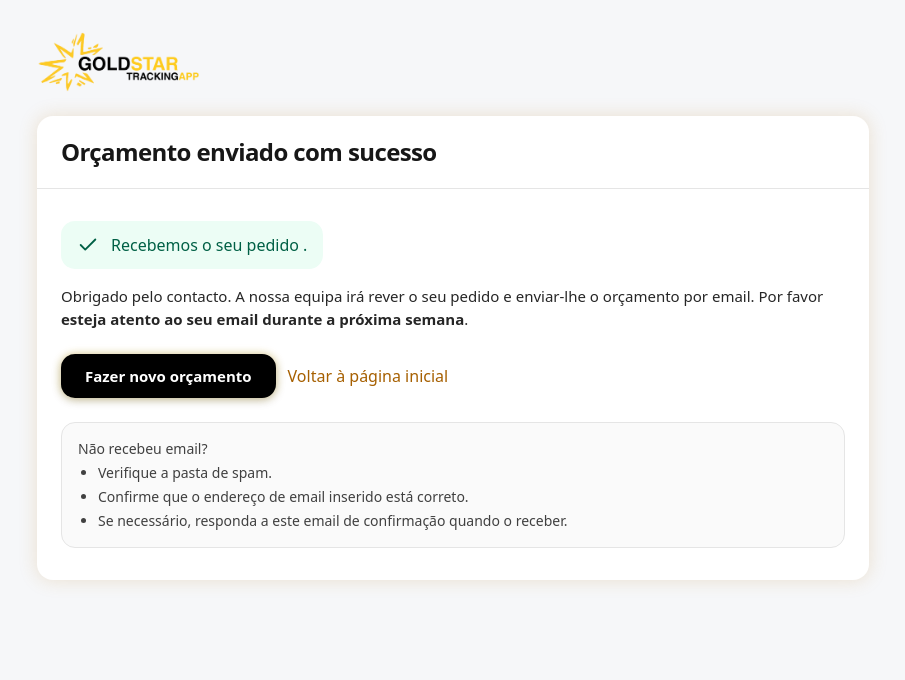
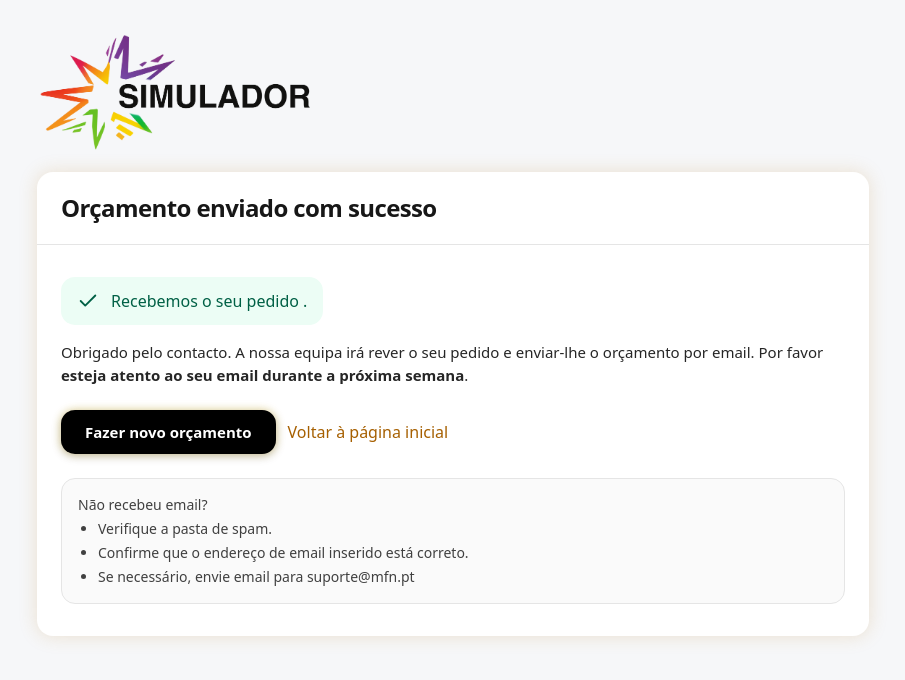
Before and after one commit to hugoc1944/goldstar-tracking-app, a Next.js app in the folder tracking-app/: page /orcamentos/sucesso in a window 1280 px wide. Shown: the top 680 px of the page, without its empty margins (187-1092 px from the left). Built offline with nearby package versions, Linux system fonts and the light colour scheme.

Commit message:
Building error fix orcamento novo page

```diff
--- a/tracking-app/app/orcamentos/novo/page.tsx
+++ b/tracking-app/app/orcamentos/novo/page.tsx
@@ -9,7 +9,9 @@ import type { Catalog, CatItem, ModelRuleDTO } from '@/lib/catalog-types';
 import type { SubmitHandler, Resolver } from 'react-hook-form';
 import { Controller } from 'react-hook-form';
 import Image from 'next/image';
-
+import { Suspense } from 'react';
+export const dynamic = 'force-dynamic';
+export const revalidate = 0;
 
 function uniqByValue(items: {value:string; label:string; order?:number}[]) {
   const seen = new Set<string>();
@@ -165,7 +167,7 @@ export const PublicBudgetSchema = z.object({
 
 type FormValues = z.infer<typeof PublicBudgetSchema>;
 
-export default function NewBudgetPage() {
+export function BudgetFormPageInner() {
   const search = useSearchParams();
   const router = useRouter();
   const [catalog, setCatalog] = React.useState<Catalog | null>(null);
@@ -908,3 +910,11 @@ function Thumbs({ urls }:{ urls:string[] }) {
     </div>
   );
 }
+
+export default function NewBudgetPage() {
+  return (
+    <Suspense fallback={<div className="p-6 text-neutral-600">A carregar…</div>}>
+      <BudgetFormPageInner />
+    </Suspense>
+  );
+}
--- a/tracking-app/app/orcamentos/sucesso/page.tsx
+++ b/tracking-app/app/orcamentos/sucesso/page.tsx
@@ -32,14 +32,14 @@ export default function BudgetSuccessPage({
       <ClientLogger id={id} />
 
       {/* Top bar with logo */}
-      <div className="mb-6 flex items-center gap-4">
+      <div className="mb-5 flex items-center gap-4">
         <Image
-          src="/brand/logo-trackingapp_dark.png"
+          src="/brand/logo-simulador_dark.png"
           alt="Goldstar"
           width={260}
           height={60}
           priority
-          className="h-[60px] w-auto"
+          className="h-[120px] w-auto"
         />
       </div>
 
@@ -89,7 +89,7 @@ export default function BudgetSuccessPage({
             >
               Fazer novo orçamento
             </Link>
-            <Link href="/" className="text-yellow-700 hover:underline">
+            <Link href="https://mfn.pt" className="text-yellow-700 hover:underline">
               Voltar à página inicial
             </Link>
           </div>
@@ -99,7 +99,7 @@ export default function BudgetSuccessPage({
             <ul className="list-disc pl-5 space-y-1">
               <li>Verifique a pasta de spam.</li>
               <li>Confirme que o endereço de email inserido está correto.</li>
-              <li>Se necessário, responda a este email de confirmação quando o receber.</li>
+              <li>Se necessário, envie email para <a href="mailto:suporte@mfn.pt">suporte@mfn.pt</a></li>
             </ul>
           </div>
         </div>
```
